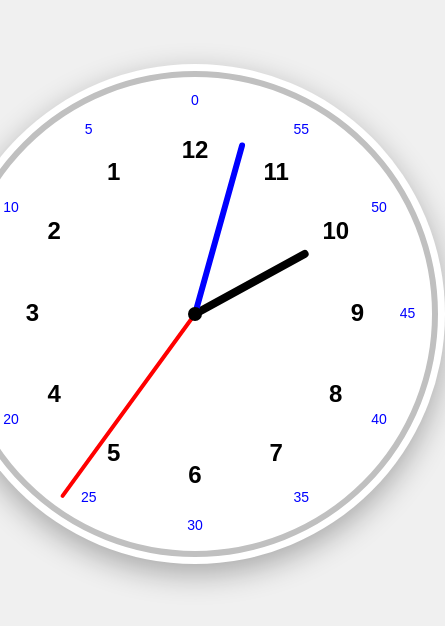
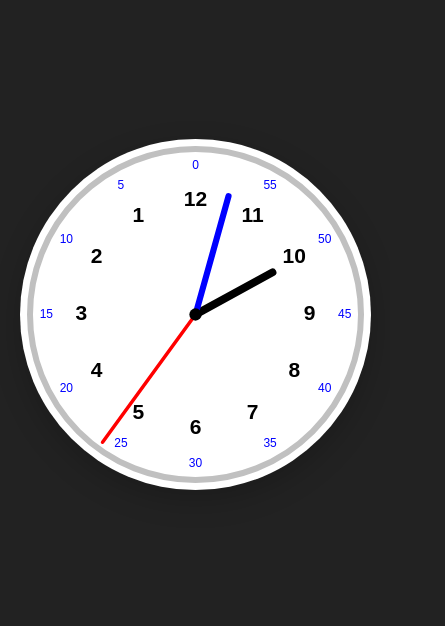
Before and after one commit to MaxZero101/reverse-clock, a plain HTML site: page index.html in a window 390 px wide. Shown: the part 108-734 px from the top of the page, 445 px wide, since content can reach past the window. Drawn offline with Linux system fonts and the light colour scheme.

Commit message:
Refactor clock canvas and improve responsiveness

```diff
--- a/index.html
+++ b/index.html
@@ -2,57 +2,68 @@
 <html lang="en">
 <head>
     <meta charset="UTF-8">
-    <meta name="viewport" content="width=device-width, initial-scale=1.0">
+    <meta name="viewport" content="width=device-width, initial-scale=1.0, maximum-scale=1">
     <title>Reverse Clock</title>
     <style>
-        body {
+        html, body {
+            height: 100%;
+            margin: 0;
+            background: #222;
             display: flex;
             justify-content: center;
             align-items: center;
-            min-height: 100vh;
-            margin: 0;
-            background-color: #f0f0f0;
-            font-family: Arial, sans-serif;
         }
-        canvas {
+        #clockCanvas {
+            background: #fff;
             border-radius: 50%;
-            box-shadow: 0 10px 30px rgba(0,0,0,0.3);
-            background-color: white;
+            box-shadow: 0 10px 30px rgba(0,0,0,0.2);
+            display: block;
+            width: 90vw;
+            max-width: 400px;
+            height: auto;
+            aspect-ratio: 1/1;
         }
     </style>
 </head>
 <body>
-    <canvas id="clockCanvas" width="500" height="500"></canvas>
+    <canvas id="clockCanvas"></canvas>
     <script>
         const canvas = document.getElementById('clockCanvas');
         const ctx = canvas.getContext('2d');
-        const radius = canvas.width / 2;
-        const centerX = radius;
-        const centerY = radius;
+
+        function resizeCanvas() {
+            const size = Math.min(window.innerWidth, window.innerHeight) * 0.9;
+            canvas.width = size;
+            canvas.height = size;
+        }
+
+        window.addEventListener('resize', resizeCanvas);
+        resizeCanvas();
 
         function drawClock() {
-            // Clear canvas
+            const radius = canvas.width / 2;
+            const centerX = radius;
+            const centerY = radius;
+
             ctx.clearRect(0, 0, canvas.width, canvas.height);
 
-            // Draw white circle
+            // Draw white circle with silver border
             ctx.fillStyle = 'white';
             ctx.beginPath();
             ctx.arc(centerX, centerY, radius - 10, 0, 2 * Math.PI);
             ctx.fill();
 
-            // Draw border
             ctx.strokeStyle = 'silver';
             ctx.lineWidth = 6;
             ctx.beginPath();
             ctx.arc(centerX, centerY, radius - 10, 0, 2 * Math.PI);
             ctx.stroke();
 
-            // Draw hour numbers (12, 11, 10, ..., 1)
+            // Hour numbers: 12, 11, ..., 1
             ctx.fillStyle = 'black';
-            ctx.font = 'bold 24px Arial';
+            ctx.font = `bold ${Math.max(18, Math.floor(radius * 0.12))}px Arial`;
             ctx.textAlign = 'center';
             ctx.textBaseline = 'middle';
-
             for (let i = 0; i < 12; i++) {
                 const angle = (i * Math.PI * 2) / 12;
                 const x = centerX + Math.sin(angle) * (radius * 0.65);
@@ -61,10 +72,9 @@
                 ctx.fillText(num, x, y);
             }
 
-            // Draw minute numbers (60, 55, 50, ..., 0)
+            // Minute numbers: 60, 55, ..., 0
             ctx.fillStyle = 'blue';
-            ctx.font = '14px Arial';
-
+            ctx.font = `${Math.max(11, Math.floor(radius * 0.07))}px Arial`;
             for (let i = 0; i < 12; i++) {
                 const angle = (i * Math.PI * 2) / 12;
                 const x = centerX + Math.sin(angle) * (radius * 0.85);
@@ -73,31 +83,29 @@
                 ctx.fillText(minute, x, y);
             }
 
-            // Get current time
+            // Time math (REVERSE)
             const now = new Date();
             let seconds = now.getSeconds() + now.getMilliseconds() / 1000;
             let minutes = now.getMinutes() + seconds / 60;
             let hours = (now.getHours() % 12) + minutes / 60;
+            const tick = (2 * Math.PI) / 60;
 
-            // Calculate angles (REVERSE - negative values)
-            const tick = (2 * Math.PI) / 60;
-            const secondAngle = -seconds * tick;
-            const minuteAngle = -minutes * tick;
-            const hourAngle = -hours * tick * 5;
+            // Draw hands (reverse)
+            drawHand(-hours * tick * 5, radius * 0.5, Math.max(5, radius * 0.045), 'black'); // Hour
+            drawHand(-minutes * tick, radius * 0.7, Math.max(3, radius * 0.035), 'blue');   // Minute
+            drawHand(-seconds * tick, radius * 0.9, Math.max(2, radius * 0.02), 'red');     // Second
 
-            // Draw hands
-            drawHand(hourAngle, radius * 0.5, 8, 'black');      // Hour hand
-            drawHand(minuteAngle, radius * 0.7, 6, 'blue');     // Minute hand
-            drawHand(secondAngle, radius * 0.9, 4, 'red');      // Second hand
-
-            // Draw center dot
+            // Center dot
             ctx.fillStyle = 'black';
             ctx.beginPath();
-            ctx.arc(centerX, centerY, 7, 0, 2 * Math.PI);
+            ctx.arc(centerX, centerY, Math.max(5, radius * 0.035), 0, 2 * Math.PI);
             ctx.fill();
         }
 
         function drawHand(angle, length, width, color) {
+            const radius = canvas.width / 2;
+            const centerX = radius;
+            const centerY = radius;
             const endX = centerX + Math.sin(angle) * length;
             const endY = centerY - Math.cos(angle) * length;
 
@@ -110,7 +118,6 @@
             ctx.stroke();
         }
 
-        // Update clock every 16ms (60 FPS)
         setInterval(drawClock, 16);
         drawClock();
     </script>
```
